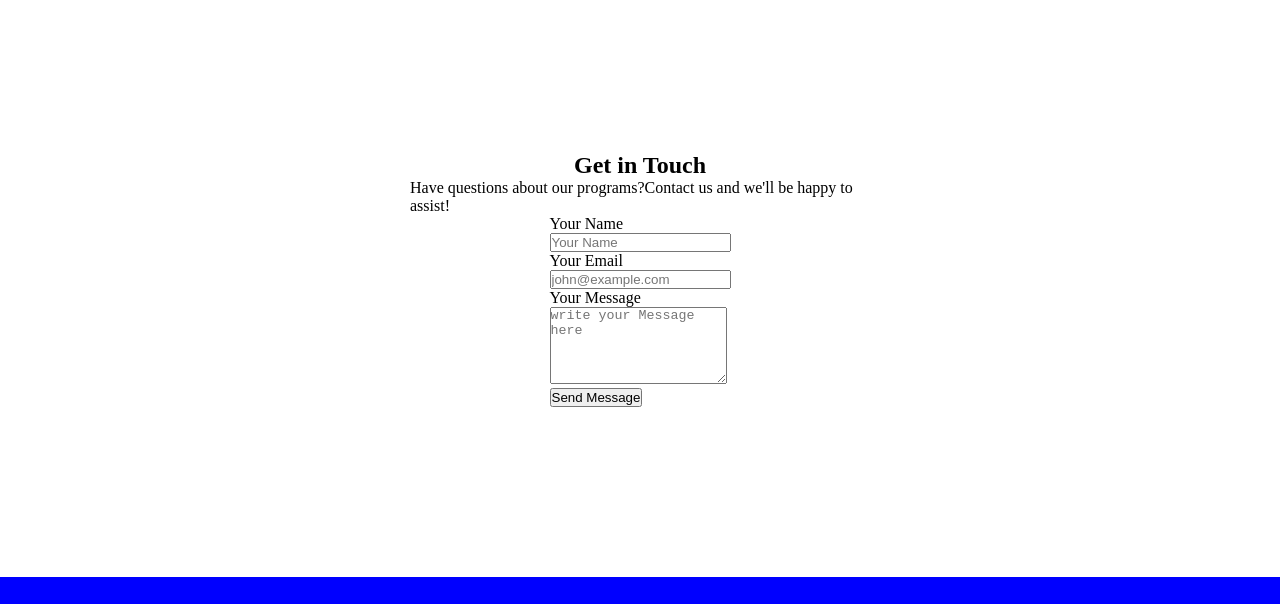
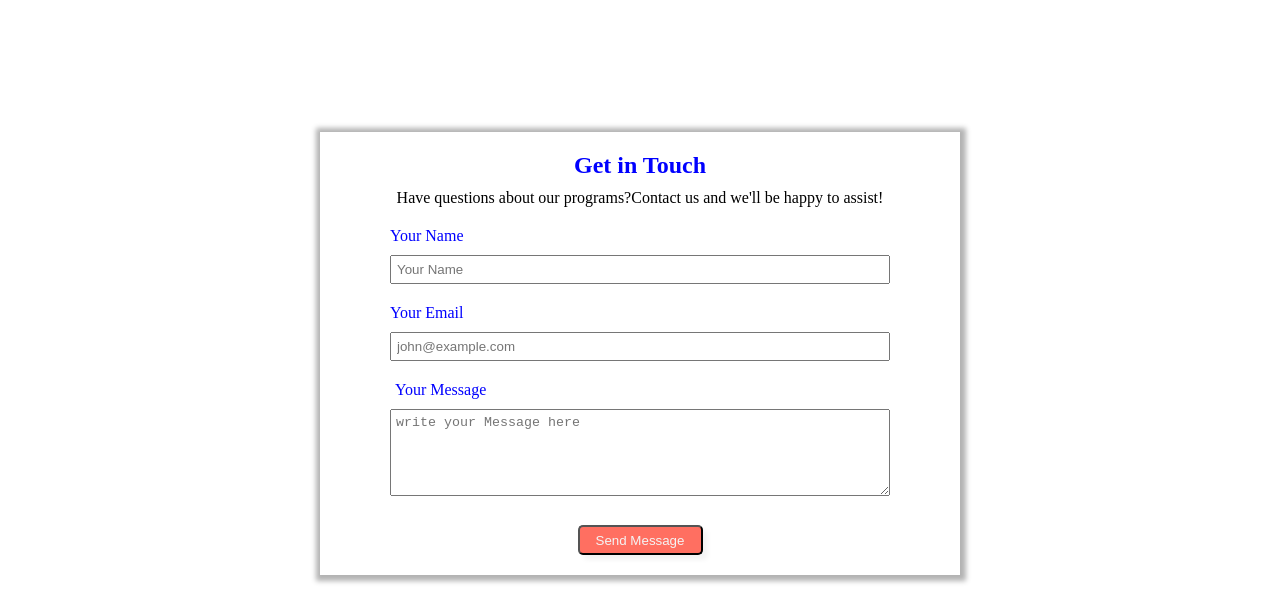
Before and after one commit to LarryVee/week6, a website: page index.html in a window 1280 px wide. Shown: the part 1660-2264 px from the top of the page. Drawn offline with Linux system fonts and the light colour scheme.

Commit message:
second commit

```diff
--- a/sass/main.scss
+++ b/sass/main.scss
@@ -137,18 +137,59 @@ $tetiary-color: #ff6f61;
 
 #contact {
   background-color:white;
-  box-shadow: inset;
   justify-items: center;
+  box-shadow: 1px 1px 5px 5px rgb(0, 0, 0,0.3);
   justify-self: center;
   margin-top: 150px;
   margin-bottom: 150px;
-  width: 500px;
+  width: 50%;
   padding: 20px 20px;
 }
+  .container-contact-1{
+    text-align: center;
+    margin-top: 10px;
+    margin-bottom: 20px;
+  }
+    .container-contact {
+      color: $secondary-color;
+    }
 
-.container-contact-1 {
+%btn-style{
+  width: 500px;
+  padding: 5px 5px;
+  margin-top: 10px;
+  margin-bottom: 20px;
+}
 
+  %btn-style-1{
+    color: $secondary-color;
+    margin-bottom: 5px;
+    margin-top: 10px;
+  }
+
+
+.your-name,.your-email,.your-message {
+  @extend %btn-style-1;
+  }
+
+#your-name,#your-email,.your-message {
+@extend %btn-style;
 }
+
+.submit-button{
+    text-align: center;
+    margin-top: 20px;
+}
+  .submit-btn{
+    background-color: $tetiary-color;
+  color: $primary-color;
+  text-align: center;
+  width: 125px;
+  height: 30px;
+  border-radius: 5px;
+  box-shadow: 5px 5px 5px;
+  }
+
 
 .closing-tag {
   background-color: $secondary-color;
```
Also changed, not shown: CSS/style.css, 1 other file.
